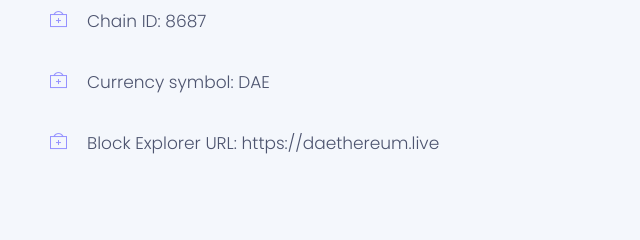
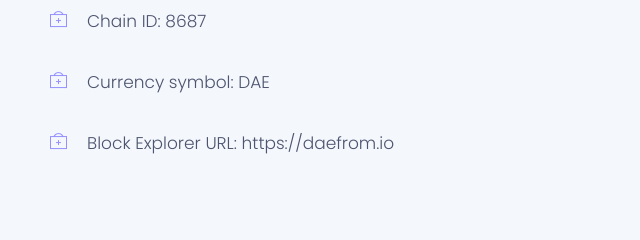
Before and after one commit to daethereum/web, a website: page theme/index.html in a window 1280 px wide. Shown: the part 3840-4080 px from the top of the page, 605-1245 px from the left. Drawn offline with Linux system fonts and the light colour scheme.

Commit message:
Initial commit

```diff
--- a/theme/index.html
+++ b/theme/index.html
@@ -77,7 +77,7 @@
             <a class="nav-link" href="service.html">Pools</a>
           </li>
           <li class="nav-item">
-            <a class="nav-link" target="_blank" href="https://daethereum.live">Explorer</a>
+            <a class="nav-link" target="_blank" href="https://daefrom.io">Explorer</a>
           </li>
 
           <li class="nav-item">
@@ -239,7 +239,7 @@
           <li><i class="ti-support text-purple"></i>New RPC Url: https://daethereum.live/rpc</li>
           <li><i class="ti-support text-purple"></i>Chain ID: 8687</li>
           <li><i class="ti-support text-purple"></i>Currency symbol: DAE</li>
-          <li><i class="ti-support text-purple"></i>Block Explorer URL: https://daethereum.live</li>
+          <li><i class="ti-support text-purple"></i>Block Explorer URL: https://daefrom.io</li>
 
         </ul>
       </div>
```
Also changed, not shown: source/partials/blocks/navigation-2.htm (+1 -1 lines), source/partials/blocks/navigation.htm (+1 -1 lines), source/partials/blocks/service.htm (+1 -1 lines), theme/about.html (+1 -1 lines), theme/contact.html (+1 -1 lines), theme/service.html (+1 -1 lines).
